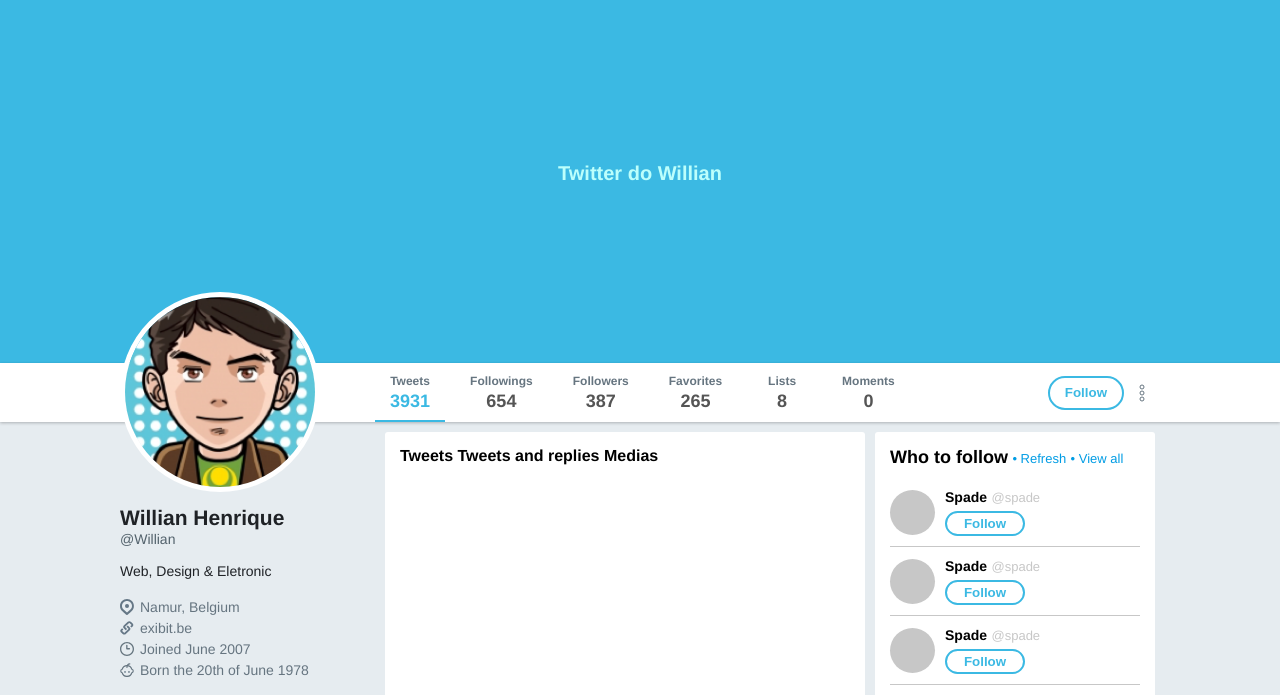
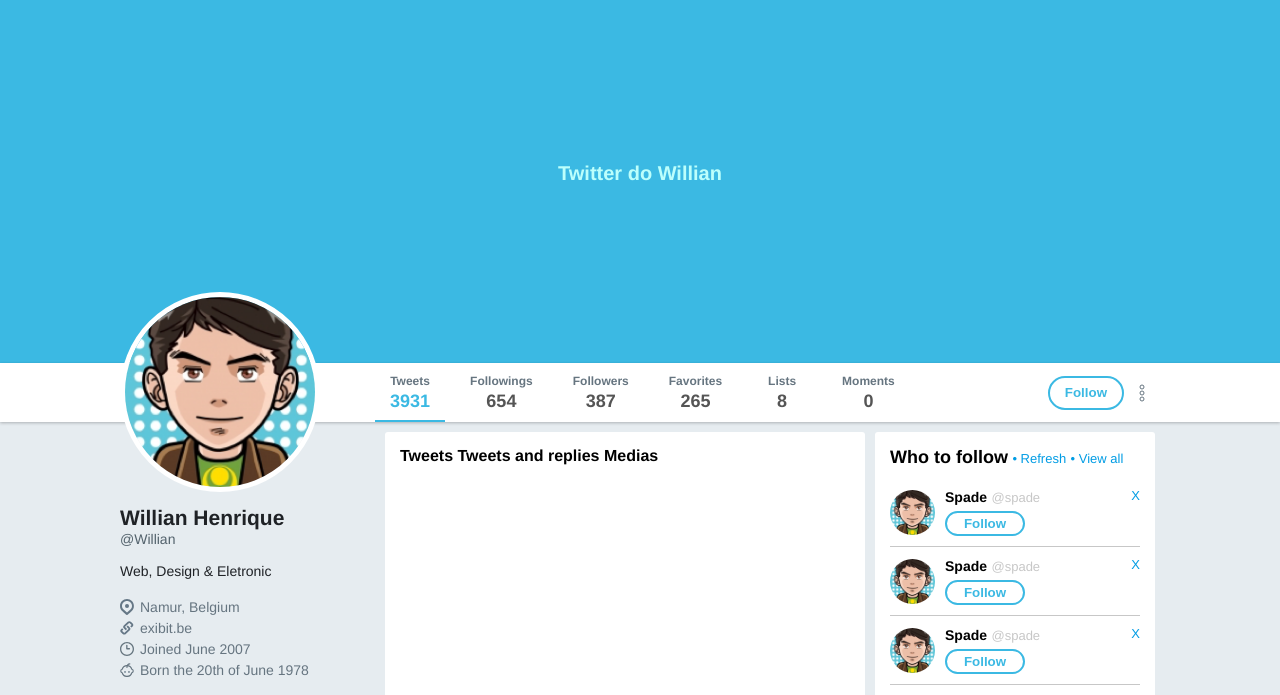
Before and after one commit to willihr/twitter-web-clone, a plain HTML site: page index.html in a window 1280 px wide. Shown: the part 63-758 px from the top of the page. Drawn offline with Linux system fonts and the light colour scheme.

Commit message:
updated widgets sidebar

```diff
--- a/index.html
+++ b/index.html
@@ -133,31 +133,40 @@
         <a href="#">View all</a>
         <ul class="find-friends-list">
           <li>
-            <div class="whoToFollow-image"></div>
+            <div>
+              <img src="/images/avatar.png" alt="">
               <div class="whoToFollow">
                 <b>Spade</b>
                 <span>@spade</span>
                 <br>
                 <button>Follow</button>
               </div>
+            </div>
+            <a href="#">X</a>
           </li>
           <li>
-            <div class="whoToFollow-image"></div>
+            <div>
+              <img src="/images/avatar.png" alt="">
               <div class="whoToFollow">
                 <b>Spade</b>
                 <span>@spade</span>
                 <br>
                 <button>Follow</button>
               </div>
+            </div>
+            <a href="#">X</a>
           </li>
           <li>
-            <div class="whoToFollow-image"></div>
+            <div>
+              <img src="/images/avatar.png" alt="">
               <div class="whoToFollow">
                 <b>Spade</b>
                 <span>@spade</span>
                 <br>
                 <button>Follow</button>
               </div>
+            </div>
+            <a href="#">X</a>
           </li>
         </ul>
         <span class="find-friends"><img src="/images/home.svg" alt=""> Find friends</span>
--- a/style.css
+++ b/style.css
@@ -366,9 +366,9 @@ div.wrapper-content .widgets .widget a {
   color: rgb(0, 156, 228);
 }
 
-div.wrapper-content .widgets .widget a::before {
+div.wrapper-content .widgets .widget > a::before {
   content:"• ";
-  color: rgb(0, 156, 228);;
+  color: rgb(0, 156, 228);
 }
 
 div.wrapper-content .widgets .widget ul.find-friends-list {
@@ -378,16 +378,22 @@ div.wrapper-content .widgets .widget ul.find-friends-list {
 
 div.wrapper-content .widgets .widget ul.find-friends-list li {
   display: flex;
-  align-items: center;
+  align-items: flex-start;
+  justify-content: space-between;
+
   padding: 10px 0;
   border-bottom: 1px solid #c7c7c7;
 }
 
-div.wrapper-content .widgets .widget ul.find-friends-list li div.whoToFollow-image {
+div.wrapper-content .widgets .widget ul.find-friends-list li > div {
+  display: flex;
+  align-items: center;
+}
+
+div.wrapper-content .widgets .widget ul.find-friends-list li img {
   width: 45px;
   height: 45px;
   border-radius: 50%;
-  background-color: #c7c7c7;
   margin-right: 10px;
 }
 
```
Lines whose indentation alone changed are shown as unchanged.
